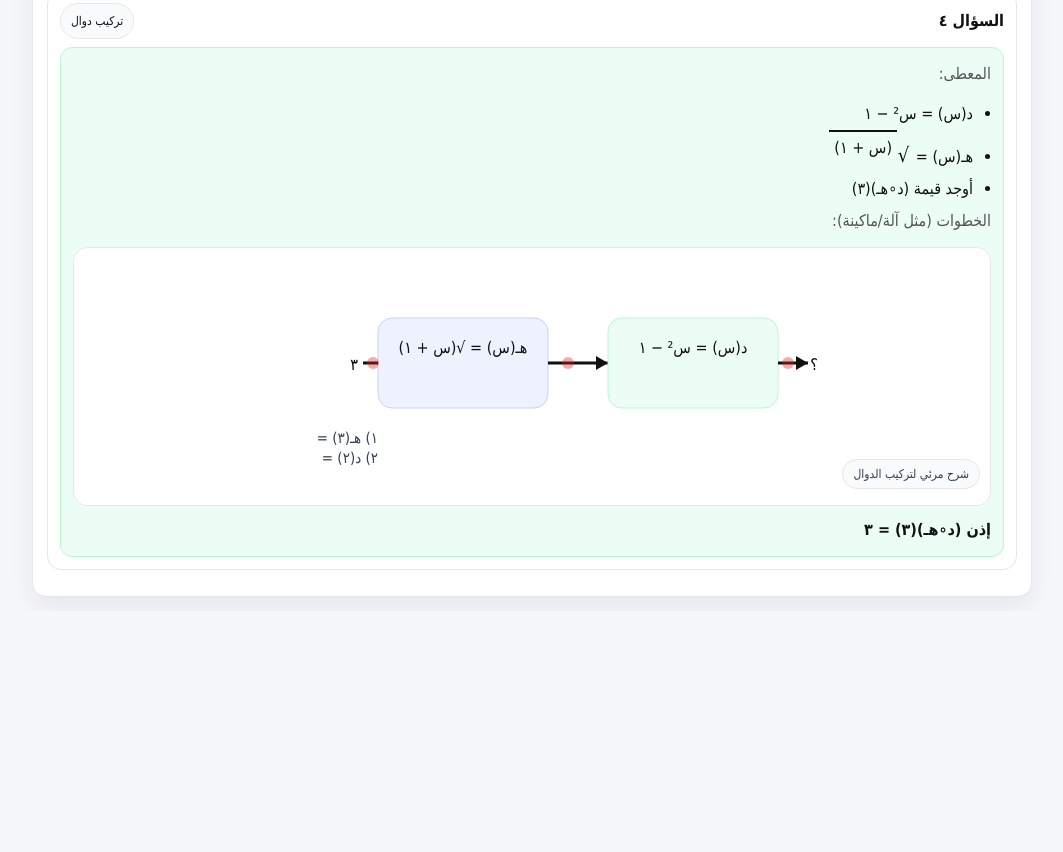
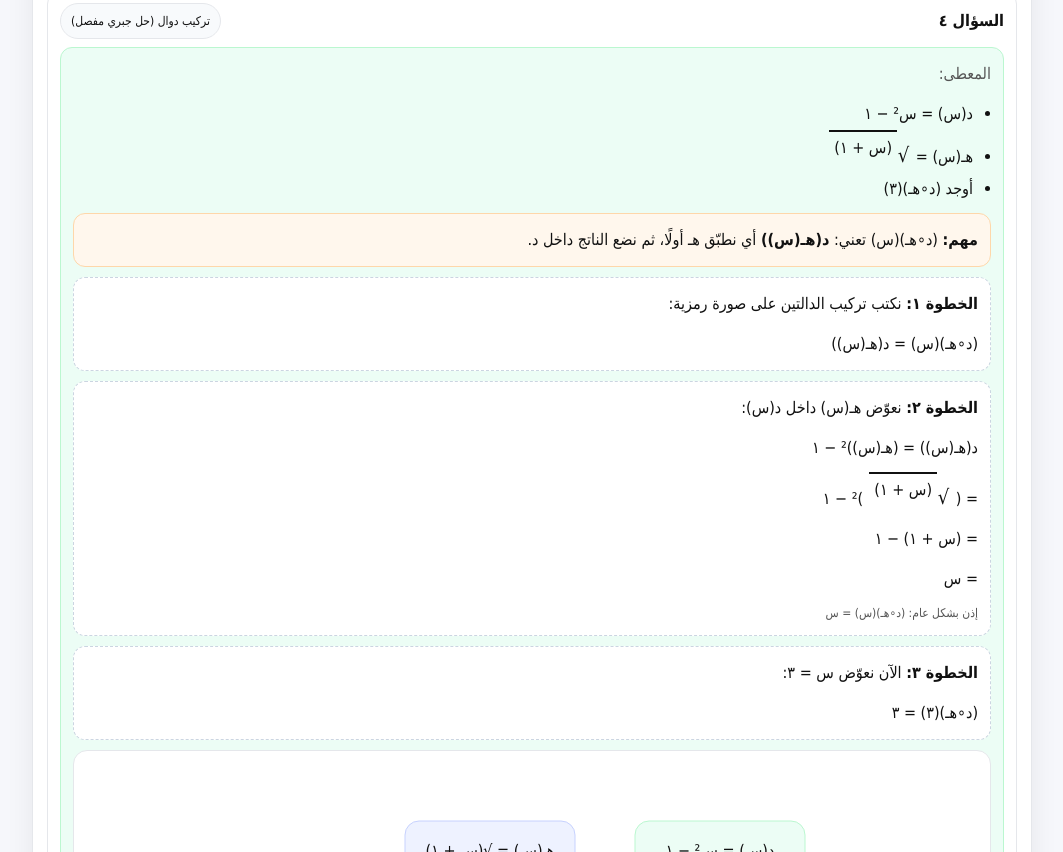
Before and after one commit to s023007/animalnews, a plain HTML site: page index.html in a window 1280 px wide. Shown: the part 1948-2800 px from the top of the page, without its empty margins (108-1171 px from the left). Before the commit the page ends 2559 px from the top, so only its background shows below. Drawn offline with Linux system fonts and the light colour scheme.

Commit message:
Update content and formatting in index.html

```diff
--- a/index.html
+++ b/index.html
@@ -76,6 +76,10 @@
   /* لمعان نقطة */
   .dot{animation:pulse 1.4s infinite;}
   @keyframes pulse{0%{opacity:1}50%{opacity:.25}100%{opacity:1}}
+
+  /* تنسيق خطوات جبرية */
+  .eq{display:block;background:#fff;border:1px dashed #cbd5e1;border-radius:12px;padding:10px 12px;margin-top:10px}
+  .eq b{font-weight:700}
 </style>
 </head>
 
@@ -86,7 +90,7 @@
   <div class="row">
     <div>
       <div class="title">الوحدة الثانية — الصفحة العاشرة</div>
-      <div class="sub">علاقات (واحد-واحد/متعدد-واحد/واحد-متعدد) + تركيب دوال (شرح مرئي)</div>
+      <div class="sub">علاقات (واحد-واحد/متعدد-واحد/واحد-متعدد) + تركيب دوال (شرح مرئي + جبري)</div>
     </div>
     <a class="btn" href="#" onclick="window.scrollTo({top:0,behavior:'smooth'});return false;">أعلى</a>
   </div>
@@ -116,23 +120,15 @@
 
         <div class="svgCard">
           <div class="pill">رسم توضيحي (الخط الرأسي المتحرك)</div>
-          <!-- مثال: قطع ناقص (واحد إلى متعدد) -->
           <svg width="520" height="200" viewBox="0 0 520 200" aria-label="vertical line test">
-            <!-- محاور -->
             <line x1="40" y1="160" x2="500" y2="160" stroke="#111" stroke-width="2"/>
             <line x1="90" y1="20"  x2="90"  y2="180" stroke="#111" stroke-width="2"/>
-
-            <!-- قطع ناقص -->
             <ellipse cx="300" cy="110" rx="110" ry="60" fill="none" stroke="#2563eb" stroke-width="4"/>
-
-            <!-- خط رأسي متحرك -->
             <g class="vline">
               <line x1="250" y1="25" x2="250" y2="175" stroke="#dc2626" stroke-width="3" stroke-dasharray="7 6"/>
-              <!-- نقطتا تقاطع تقريبية -->
               <circle class="dot" cx="250" cy="82" r="6" fill="#dc2626"/>
               <circle class="dot" cx="250" cy="138" r="6" fill="#dc2626"/>
             </g>
-
             <text x="110" y="35" font-size="14" fill="#334155">إذا قطع الخط الرأسي نقطتين ⇒ واحد إلى متعدد</text>
           </svg>
           <div class="cap">هذا مثال واضح لعلاقة <b>واحد إلى متعدد</b> لأن نفس س يعطي قيمتين لـ ص.</div>
@@ -150,7 +146,7 @@
       </div>
 
       <div class="box green">
-        <div class="muted">المعطى (حسب الورقة):</div>
+        <div class="muted">المعطى:</div>
         <ul class="steps">
           <li>(أ) ص = (س + ٣)²</li>
           <li>(ب) ص = ٣س + ٤</li>
@@ -166,21 +162,15 @@
 
         <div class="svgCard">
           <div class="pill">اختبار الخط الأفقي (متحرك)</div>
-          <!-- مثال: قطع مكافئ + خط أفقي -->
           <svg width="520" height="200" viewBox="0 0 520 200" aria-label="horizontal line test">
             <line x1="40" y1="160" x2="500" y2="160" stroke="#111" stroke-width="2"/>
             <line x1="260" y1="20" x2="260" y2="180" stroke="#111" stroke-width="2"/>
-
-            <!-- قطع مكافئ -->
             <path d="M 140 40 Q 260 250 380 40" fill="none" stroke="#16a34a" stroke-width="4"/>
-
-            <!-- خط أفقي متحرك -->
             <g class="hline">
               <line x1="120" y1="95" x2="400" y2="95" stroke="#dc2626" stroke-width="3" stroke-dasharray="7 6"/>
               <circle class="dot" cx="185" cy="95" r="6" fill="#dc2626"/>
               <circle class="dot" cx="335" cy="95" r="6" fill="#dc2626"/>
             </g>
-
             <text x="60" y="30" font-size="14" fill="#334155">إذا قطع الخط الأفقي نقطتين ⇒ ليست واحدًا لواحد</text>
           </svg>
         </div>
@@ -209,8 +199,6 @@
             <line x1="40" y1="170" x2="500" y2="170" stroke="#111" stroke-width="2"/>
             <line x1="260" y1="20" x2="260" y2="190" stroke="#111" stroke-width="2"/>
             <path d="M 140 45 Q 260 260 380 45" fill="none" stroke="#2563eb" stroke-width="4"/>
-
-            <!-- نقطتان لهما نفس ص -->
             <circle class="dot" cx="200" cy="105" r="6" fill="#dc2626"/>
             <circle class="dot" cx="320" cy="105" r="6" fill="#dc2626"/>
             <line x1="200" y1="105" x2="320" y2="105" stroke="#dc2626" stroke-width="3" stroke-dasharray="6 6"/>
@@ -225,11 +213,11 @@
       </div>
     </article>
 
-    <!-- س4 -->
+    <!-- س4 (معدل: جبري مفصل) -->
     <article class="q">
       <div class="qTitle">
         <div class="qNo">السؤال ٤</div>
-        <div class="tag">تركيب دوال</div>
+        <div class="tag">تركيب دوال (حل جبري مفصل)</div>
       </div>
 
       <div class="box green">
@@ -237,46 +225,74 @@
         <ul class="steps">
           <li>د(س) = س² − ١</li>
           <li>هـ(س) = <span class="root"><span class="radical">√</span><span class="radicand">(س + ١)</span></span></li>
-          <li>أوجد قيمة (د∘هـ)(٣)</li>
+          <li>أوجد (د∘هـ)(٣)</li>
         </ul>
 
-        <div class="muted">الخطوات (مثل آلة/ماكينة):</div>
+        <div class="note">
+          <b>مهم:</b> (د∘هـ)(س) تعني: <b>د(هـ(س))</b>
+          أي نطبّق هـ أولًا، ثم نضع الناتج داخل د.
+        </div>
+
+        <div class="eq">
+          <b>الخطوة ١:</b> نكتب تركيب الدالتين على صورة رمزية:
+          <div style="margin-top:8px">
+            (د∘هـ)(س) = د(هـ(س))
+          </div>
+        </div>
+
+        <div class="eq">
+          <b>الخطوة ٢:</b> نعوّض هـ(س) داخل د(س):
+          <div style="margin-top:8px">
+            د(هـ(س)) = (هـ(س))² − ١
+          </div>
+          <div style="margin-top:8px">
+            = ( <span class="root"><span class="radical">√</span><span class="radicand">(س + ١)</span></span> )² − ١
+          </div>
+          <div style="margin-top:8px">
+            = (س + ١) − ١
+          </div>
+          <div style="margin-top:8px">
+            = س
+          </div>
+          <div class="cap">إذن بشكل عام: (د∘هـ)(س) = س</div>
+        </div>
+
+        <div class="eq">
+          <b>الخطوة ٣:</b> الآن نعوّض س = ٣:
+          <div style="margin-top:8px">
+            (د∘هـ)(٣) = ٣
+          </div>
+        </div>
 
         <div class="svgCard">
-          <div class="pill">شرح مرئي لتركيب الدوال</div>
-          <svg width="520" height="220" viewBox="0 0 520 220">
-            <!-- صندوق h -->
+          <div class="pill">شرح مرئي (للتأكيد)</div>
+          <svg width="520" height="220" viewBox="0 0 520 220" aria-label="composition machine">
             <rect x="60" y="60" width="170" height="90" rx="14" fill="#eef2ff" stroke="#c7d2fe"/>
             <text x="145" y="95" font-size="16" text-anchor="middle" fill="#111">هـ(س) = √(س + ١)</text>
 
-            <!-- سهم -->
             <line x1="230" y1="105" x2="290" y2="105" stroke="#111" stroke-width="3"/>
             <polygon points="290,105 278,98 278,112" fill="#111"/>
 
-            <!-- صندوق d -->
             <rect x="290" y="60" width="170" height="90" rx="14" fill="#ecfdf5" stroke="#bbf7d0"/>
             <text x="375" y="95" font-size="16" text-anchor="middle" fill="#111">د(س) = س² − ١</text>
 
-            <!-- إدخال وإخراج -->
             <text x="40" y="112" font-size="16">٣</text>
             <line x1="45" y1="105" x2="60" y2="105" stroke="#111" stroke-width="3"/>
 
             <line x1="460" y1="105" x2="490" y2="105" stroke="#111" stroke-width="3"/>
             <polygon points="490,105 478,98 478,112" fill="#111"/>
-            <text x="500" y="112" font-size="16">؟</text>
+            <text x="500" y="112" font-size="16">٣</text>
 
-            <!-- خطوات تحت -->
-            <text x="60" y="185" font-size="15" fill="#334155">١) هـ(٣) = √(٤) = ٢</text>
-            <text x="60" y="205" font-size="15" fill="#334155">٢) د(٢) = ٢² − ١ = ٣</text>
+            <text x="60" y="185" font-size="15" fill="#334155">هـ(٣)=√(٤)=٢</text>
+            <text x="60" y="205" font-size="15" fill="#334155">د(٢)=٢²−١=٣</text>
 
-            <!-- نقطة متحركة بسيطة -->
             <circle class="dot" cx="55" cy="105" r="6" fill="#dc2626"/>
             <circle class="dot" cx="250" cy="105" r="6" fill="#dc2626"/>
             <circle class="dot" cx="470" cy="105" r="6" fill="#dc2626"/>
           </svg>
         </div>
 
-        <div class="answer">إذن (د∘هـ)(٣) = ٣</div>
+        <div class="answer">النتيجة النهائية: (د∘هـ)(٣) = ٣</div>
       </div>
     </article>
 
```
